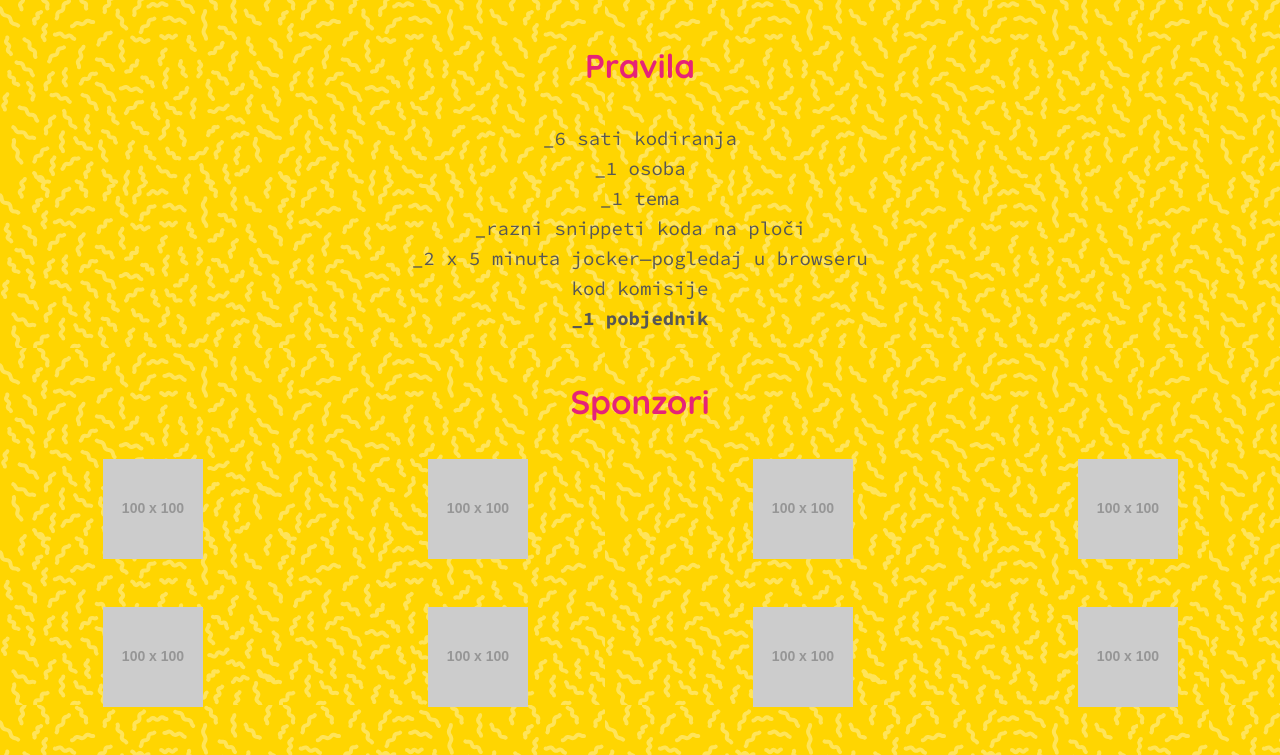
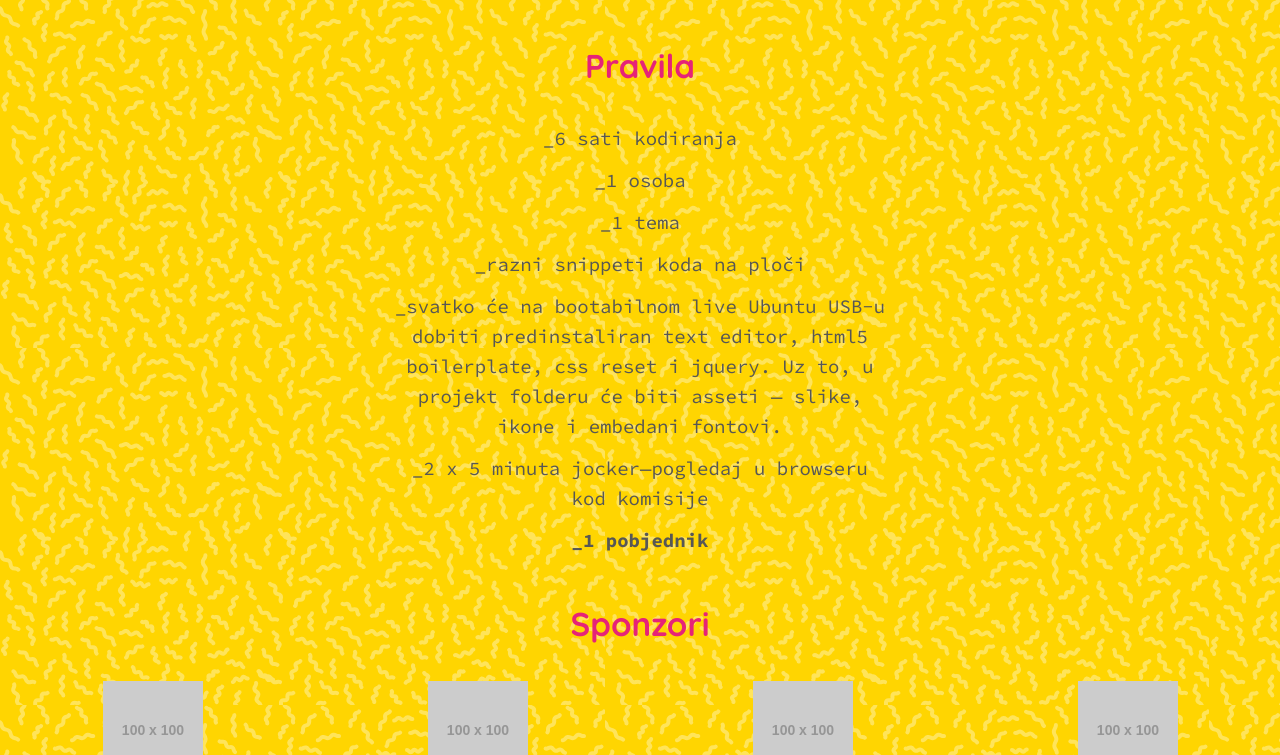
Before and after one commit to igorplac/hackathon, a website: page index.html in a window 1280 px wide. Shown: the part 1079-1834 px from the top of the page. Drawn offline with Linux system fonts and the light colour scheme; placeholder pictures from the web are drawn by us.

Commit message:
Changes in rules section and typo fixes

```diff
--- a/index.html
+++ b/index.html
@@ -35,7 +35,7 @@
             <section class="type--center spc--top--xxlrg spc--bottom--xlrg container--sml">
                 <h1 class="type--xxlarge type--bold type--uppercase type--letterspace--wide type--color--primary spc--bottom--med s-reveal">Coworking_Osijek <br> Subota_12_11_2016 13_00&mdash;18_00</h1>
                 <p class="type--base type--mono spc--bottom--med s-reveal">
-                    Bez <strike>browsera</strike>, <strike>procesora</strike>, <strike>terminala</strike>, <strike>gulpova</strike>, <strike>gruntova</strike> &mdash; samo vi, text editor, dobar stari HTML, CSS i JavaScript!
+                    Bez <strike>browsera</strike>, <strike>procesora</strike>, <strike>terminala</strike>, <strike>gulpova</strike>, <strike>gruntova</strike> i ostalih forica &mdash; samo vi, text editor, dobar stari HTML, CSS i JavaScript!
                 </p>
                 <p class="type--base type--mono spc--bottom--med s-reveal">
                 Ovo je hackathon za sve koji žele testirati svoje <strong>vještine kodiranja</strong> i dokazati da su prave code nindže (kornjače su vešte nindže). Ako ste za dobar provod i <strong>puno smijeha</strong> na prezentaciji prijavite se.
@@ -55,12 +55,13 @@
             <section class="container--sml spc--bottom--xlrg type--center">
                 <h1 class="type--center type--color--primary spc--bottom--lrg s-reveal">Pravila</h1>
                 <ul class="type--mono type--medium s-reveal">
-                    <li>_6 sati kodiranja</li>
-                    <li>_1 osoba</li>
-                    <li>_1 tema</li>
-                    <li>_razni snippeti koda na ploči</li>
-                    <li>_2 x 5 minuta jocker&mdash;pogledaj u browseru kod komisije</li>
-                    <li><strong>_1 pobjednik</strong></li>
+                    <li class="spc--bottom--sml">_6 sati kodiranja</li>
+                    <li class="spc--bottom--sml">_1 osoba</li>
+                    <li class="spc--bottom--sml">_1 tema</li>
+                    <li class="spc--bottom--sml">_razni snippeti koda na ploči</li>
+                    <li class="spc--bottom--sml">_svatko će na bootabilnom live Ubuntu USB-u dobiti predinstaliran text editor, html5 boilerplate, css reset i jquery. Uz to, u projekt folderu će biti asseti &mdash; slike, ikone i  embedani fontovi.</li>
+                    <li class="spc--bottom--sml">_2 x 5 minuta jocker&mdash;pogledaj u browseru kod komisije</li>
+                    <li class="spc--bottom--sml"><strong>_1 pobjednik</strong></li>
                 </ul>
             </section>
             <section class="padd--bottom--xlrg">
```
